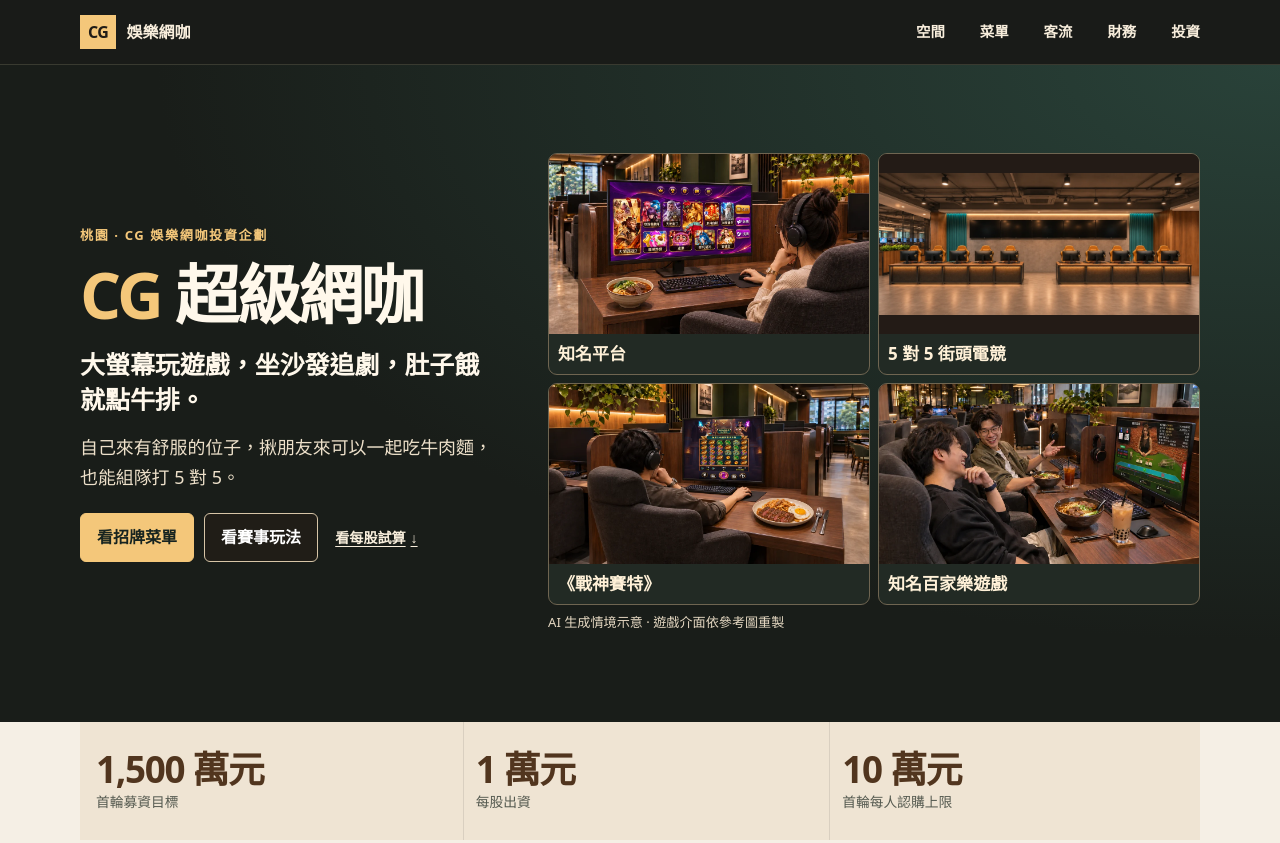
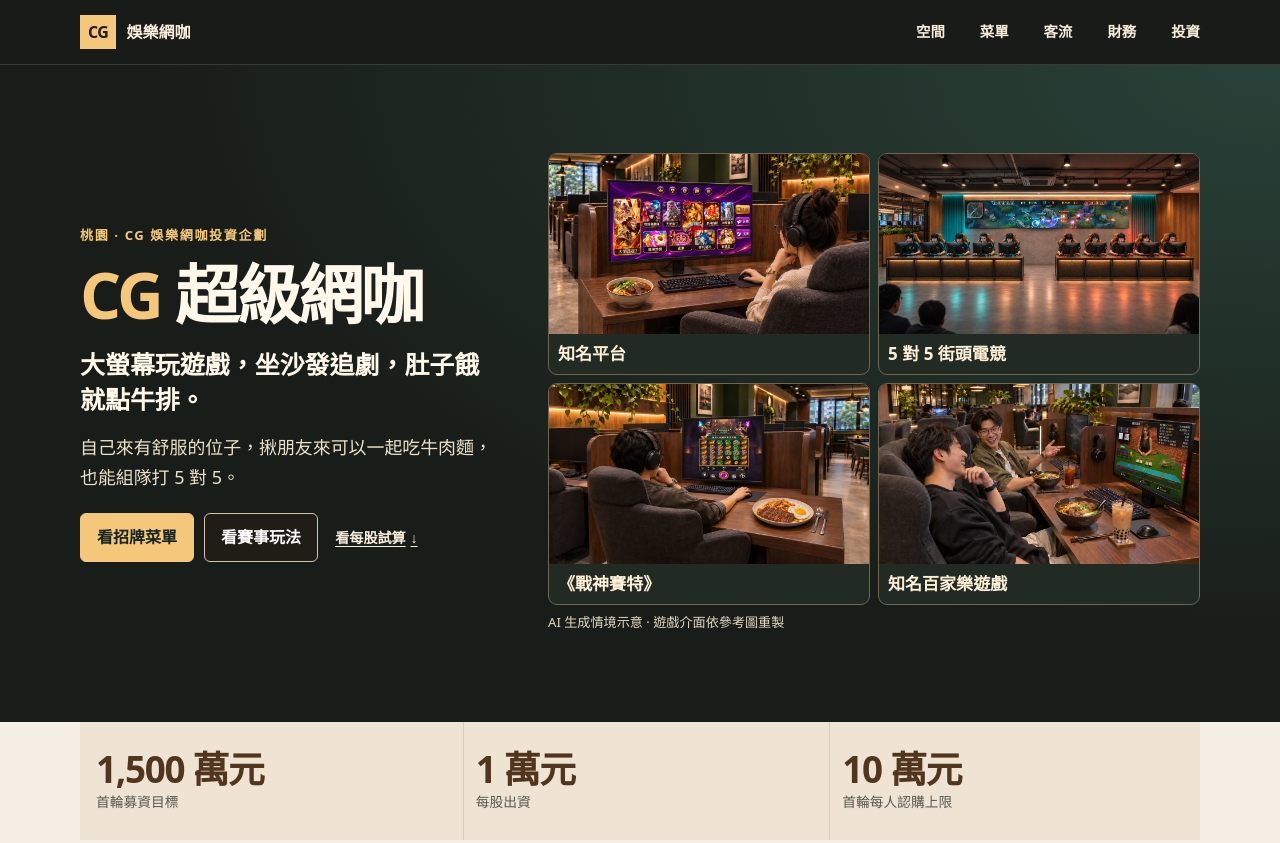
Before and after one commit to yirun0206-dev/cg-investor, a plain HTML site: page index.html in a window 1280 px wide. Shown: the top 843 px of the page. Drawn offline with Linux system fonts and the light colour scheme.

Commit message:
Show an active esports match on the homepage

```diff
--- a/index.html
+++ b/index.html
@@ -28,7 +28,7 @@
     <figure class="super-cover-gallery">
       <ul class="super-cover-scenes">
         <li class="cover-platform"><img src="assets/cover-game-platform.webp" width="1120" height="630" fetchpriority="high" alt="玩家坐在沙發席，大螢幕顯示遊戲大廳，桌邊放著牛肉麵"><span>知名平台</span></li>
-        <li class="cover-esports"><img src="assets/esports.webp" width="1680" height="747" alt="兩組電競座位左右各五席，中央留走道"><span>5 對 5 街頭電競</span></li>
+        <li class="cover-esports"><img src="assets/cover-esports-match.webp" width="1120" height="630" alt="兩隊各五位選手戴耳機比賽，中央留走道，後方轉播牆播放團戰"><span>5 對 5 街頭電競</span></li>
         <li class="cover-seth"><img src="assets/cover-storm-of-seth.webp" width="1120" height="630" alt="單人沙發席的大螢幕顯示戰神賽特，桌上有牛排、麵和煎蛋"><span>《戰神賽特》</span></li>
         <li class="cover-baccarat"><img src="assets/cover-baccarat.webp" width="1120" height="630" alt="兩位朋友坐在相鄰座位用餐，右側螢幕顯示真人荷官與百家樂牌桌"><span>知名百家樂遊戲</span></li>
       </ul>
```
Also changed, not shown: assets/cover-esports-match.webp (added).
